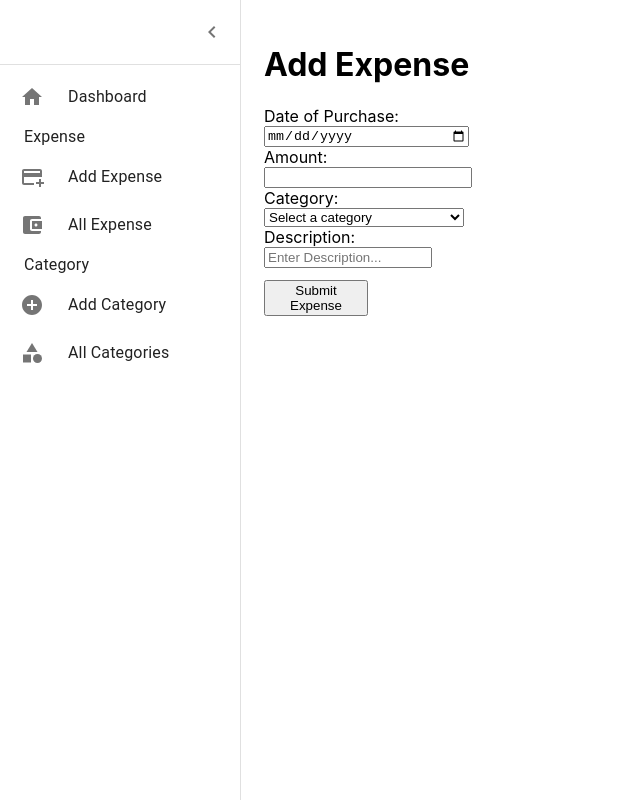
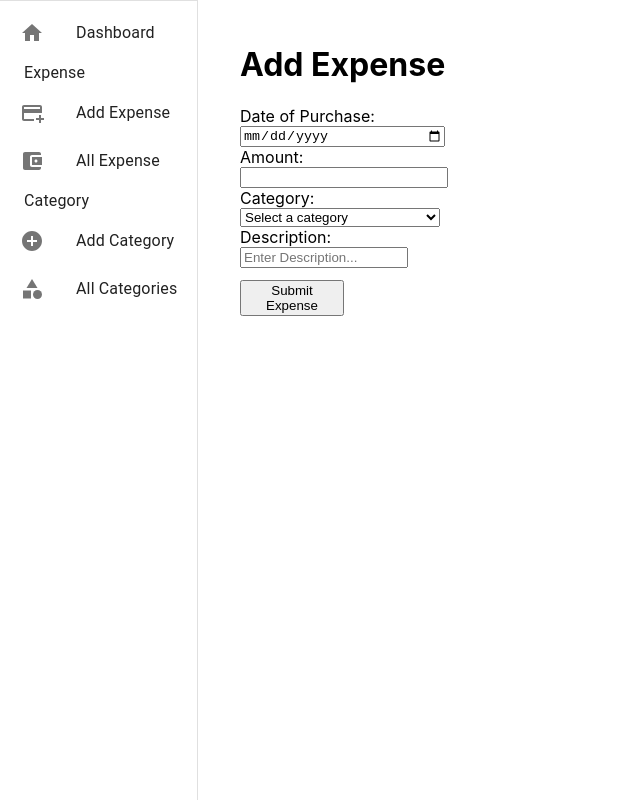
Before and after one commit to mstintern9/Expense-tracker, a React (Create React App) app: page /add-expense in a window 1280 px wide. Shown: the whole page, without its empty margins (0-640 px from the left). Built offline with nearby package versions, Linux system fonts and the light colour scheme.

Commit message:
Sidebar component in app module

```diff
--- a/src/App.js
+++ b/src/App.js
@@ -1,6 +1,7 @@
 import React from "react";
 import routes from "./modules/AppRoutes";
 import { Routes, Route } from "react-router-dom";
+import Sidebar from "./Sidebar";
 
 function App() {
   const AppRoutes = () => (
@@ -10,7 +11,13 @@ function App() {
       ))}
     </Routes>
   );
-  return <AppRoutes />;
+  return(
+    <>
+    <Sidebar />
+    <AppRoutes />
+  </>
+
+  )
 }
 
 export default App;
--- a/src/Sidebar.js
+++ b/src/Sidebar.js
@@ -1,11 +1,8 @@
-import React, { useState } from "react";
-import { styled, useTheme } from "@mui/material/styles";
+import React from "react";
+import { styled } from "@mui/material/styles";
 import MuiDrawer from "@mui/material/Drawer";
 import List from "@mui/material/List";
 import Divider from "@mui/material/Divider";
-import IconButton from "@mui/material/IconButton";
-import ChevronLeftIcon from "@mui/icons-material/ChevronLeft";
-import ChevronRightIcon from "@mui/icons-material/ChevronRight";
 import ListItem from "@mui/material/ListItem";
 import ListItemButton from "@mui/material/ListItemButton";
 import ListItemIcon from "@mui/material/ListItemIcon";
@@ -15,70 +12,20 @@ import { sidebarItems } from "./modules/sidebar";
 
 const drawerWidth = 240;
 
-const openedMixin = (theme) => ({
-  width: drawerWidth,
-  transition: theme.transitions.create("width", {
-    easing: theme.transitions.easing.sharp,
-    duration: theme.transitions.duration.enteringScreen,
-  }),
-  overflowX: "hidden",
-});
-
-const closedMixin = (theme) => ({
-  transition: theme.transitions.create("width", {
-    easing: theme.transitions.easing.sharp,
-    duration: theme.transitions.duration.leavingScreen,
-  }),
-  overflowX: "hidden",
-  width: `calc(${theme.spacing(7)} + 1px)`,
-  [theme.breakpoints.up("sm")]: {
-    width: `calc(${theme.spacing(8)} + 1px)`,
-  },
-});
-
-const DrawerHeader = styled("div")(({ theme }) => ({
-  display: "flex",
-  alignItems: "center",
-  justifyContent: "flex-end",
-  padding: theme.spacing(0, 1),
-  ...theme.mixins.toolbar,
-}));
-
 const Drawer = styled(MuiDrawer, {
   shouldForwardProp: (prop) => prop !== "open",
-})(({ theme, open }) => ({
+})(() => ({
   width: drawerWidth,
   flexShrink: 0,
   whiteSpace: "nowrap",
   boxSizing: "border-box",
-  ...(open && {
-    ...openedMixin(theme),
-    "& .MuiDrawer-paper": openedMixin(theme),
-  }),
-  ...(!open && {
-    ...closedMixin(theme),
-    "& .MuiDrawer-paper": closedMixin(theme),
-  }),
 }));
 
 const Sidebar = () => {
-  const theme = useTheme();
-  const [open, setOpen] = useState(true);
   const navigate = useNavigate();
 
   return (
-    <Drawer variant="permanent" open={open}>
-      <DrawerHeader>
-        <IconButton onClick={() => setOpen(!open)}>
-          {theme.direction === "rtl" ? (
-            open ? <ChevronRightIcon /> : <ChevronLeftIcon />
-          ) : open ? (
-            <ChevronLeftIcon />
-          ) : (
-            <ChevronRightIcon />
-          )}
-        </IconButton>
-      </DrawerHeader>
+    <Drawer variant="permanent">
       <Divider />
       <List>
         {sidebarItems.map((item, index) => {
@@ -87,7 +34,7 @@ const Sidebar = () => {
               <ListItem key={index} disablePadding sx={{ display: "block" }}>
                 <ListItemText
                   primary={item.caption}
-                  sx={{ pl: 3, opacity: open ? 1 : 0 }}
+                  sx={{ pl: 3 }}
                 />
               </ListItem>
             );
@@ -102,27 +49,14 @@ const Sidebar = () => {
                 <ListItemButton
                   sx={{
                     minHeight: 48,
-                    justifyContent:
-                      theme.direction === "rtl" && open
-                        ? "initial"
-                        : "center",
+                    justifyContent: "center",
                     px: 2.5,
                   }}
                 >
-                  <ListItemIcon
-                    sx={{
-                      minWidth: 0,
-                      mr: theme.direction === "rtl" && open ? "auto" : 3,
-                      ml: theme.direction === "rtl" && open ? 3 : "auto",
-                      justifyContent: "center",
-                    }}
-                  >
+                  <ListItemIcon>
                     {item.icon}
                   </ListItemIcon>
-                  <ListItemText
-                    primary={item.name}
-                    sx={{ opacity: open ? 1 : 0 }}
-                  />
+                  <ListItemText primary={item.name} />
                 </ListItemButton>
               </ListItem>
             );
--- a/src/pages/Add-category.js
+++ b/src/pages/Add-category.js
@@ -1,5 +1,4 @@
 import React, { useState, useEffect } from "react";
-import Sidebar from "../Sidebar";
 import Box from "@mui/material/Box";
 import { useParams, useNavigate } from "react-router-dom";
 
@@ -56,10 +55,8 @@ export default function AddCategory() {
 
   return (
     <>
-      <Box sx={{ display: "flex" }}>
-        <Sidebar />
         <Box component="main" sx={{ flexGrow: 1, p: 3 }}>
-          <div className="add-Expense">
+          <div style={{marginLeft:"27vh"}} className="add-Expense">
             <h1>{isEditing ? "Update Category" : "Add Category"}</h1>
             <form onSubmit={isEditing ? handleUpdate : handleSubmit}>
               <div style={{ display: "flex", flexDirection: "column" }}>
@@ -91,7 +88,6 @@ export default function AddCategory() {
             </form>
           </div>
         </Box>
-      </Box>
     </>
   );
 }
--- a/src/pages/Add-expense.js
+++ b/src/pages/Add-expense.js
@@ -1,5 +1,4 @@
 import React, { useState, useEffect } from "react";
-import Sidebar from "../Sidebar";
 import Box from "@mui/material/Box";
 import { useNavigate, useParams } from "react-router-dom";
 
@@ -90,10 +89,8 @@ export default function AddExpense() {
 
   return (
     <>
-      <Box sx={{ display: "flex" }}>
-        <Sidebar />
       <Box component="main" sx={{ flexGrow: 1, p: 3 }}>
-          <div className="add-Expense">
+        <div style={{marginLeft:"27vh"}} className="add-Expense">
           <h1>{isEditing ? "Update Expense" : "Add Expense"}</h1>
           <form onSubmit={handleSubmit}>
             <div style={{ display: "flex", flexDirection: "column" }}>
@@ -146,7 +143,6 @@ export default function AddExpense() {
           </form>
         </div>
       </Box>
-      </Box>
     </>
   );
 }
--- a/src/pages/All-categories.js
+++ b/src/pages/All-categories.js
@@ -1,5 +1,4 @@
 import React, { useState, useEffect } from "react";
-import Sidebar from "../Sidebar";
 import Box from "@mui/material/Box";
 import { useNavigate } from "react-router-dom";
 
@@ -26,10 +25,8 @@ export default function AllCategories() {
 
   return (
     <>
-      <Box sx={{ display: "flex" }}>
-        <Sidebar />
         <Box component="main" sx={{ flexGrow: 1, p: 3 }}>
-          <div style={{ display: "flex", flexDirection: "column" }}>
+          <div style={{marginLeft:"27vh" ,display:"flex", flexDirection:"column"}}>
             <h1>All categories</h1>
             <table>
               <thead>
@@ -58,7 +55,6 @@ export default function AllCategories() {
             </table>
           </div>
         </Box>
-      </Box>
     </>
   );
 }
--- a/src/pages/All-expense.js
+++ b/src/pages/All-expense.js
@@ -1,5 +1,4 @@
 import React, { useState, useEffect } from "react";
-import Sidebar from "../Sidebar";
 import Box from "@mui/material/Box";
 import { useNavigate } from "react-router-dom";
 
@@ -38,13 +37,10 @@ export default function AllExpense() {
       </tr>
     ));
   }
-
   return (
     <>
-      <Box sx={{ display: "flex" }}>
-        <Sidebar />
         <Box component="main" sx={{ flexGrow: 1, p: 3 }}>
-          <div style={{ display: "flex", flexDirection: "column" }}>
+          <div style={{marginLeft:"27vh" ,display: "flex", flexDirection: "column" }}>
             <h1>All expense</h1>
             <table>
               <thead>
@@ -59,7 +55,6 @@ export default function AllExpense() {
               <tbody>{expenseDataRow}</tbody>
             </table>
           </div>
-        </Box>
       </Box>
     </>
   );
```
Lines whose indentation alone changed are shown as unchanged.
